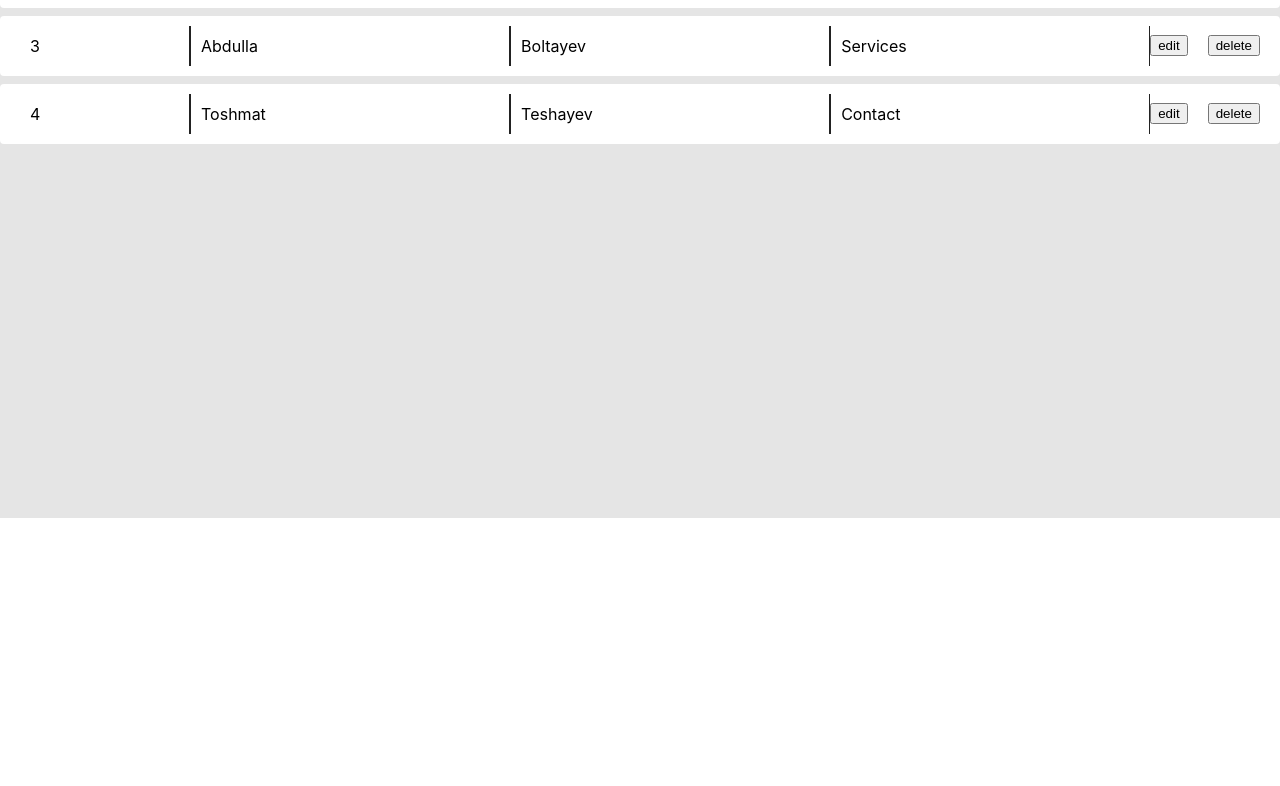
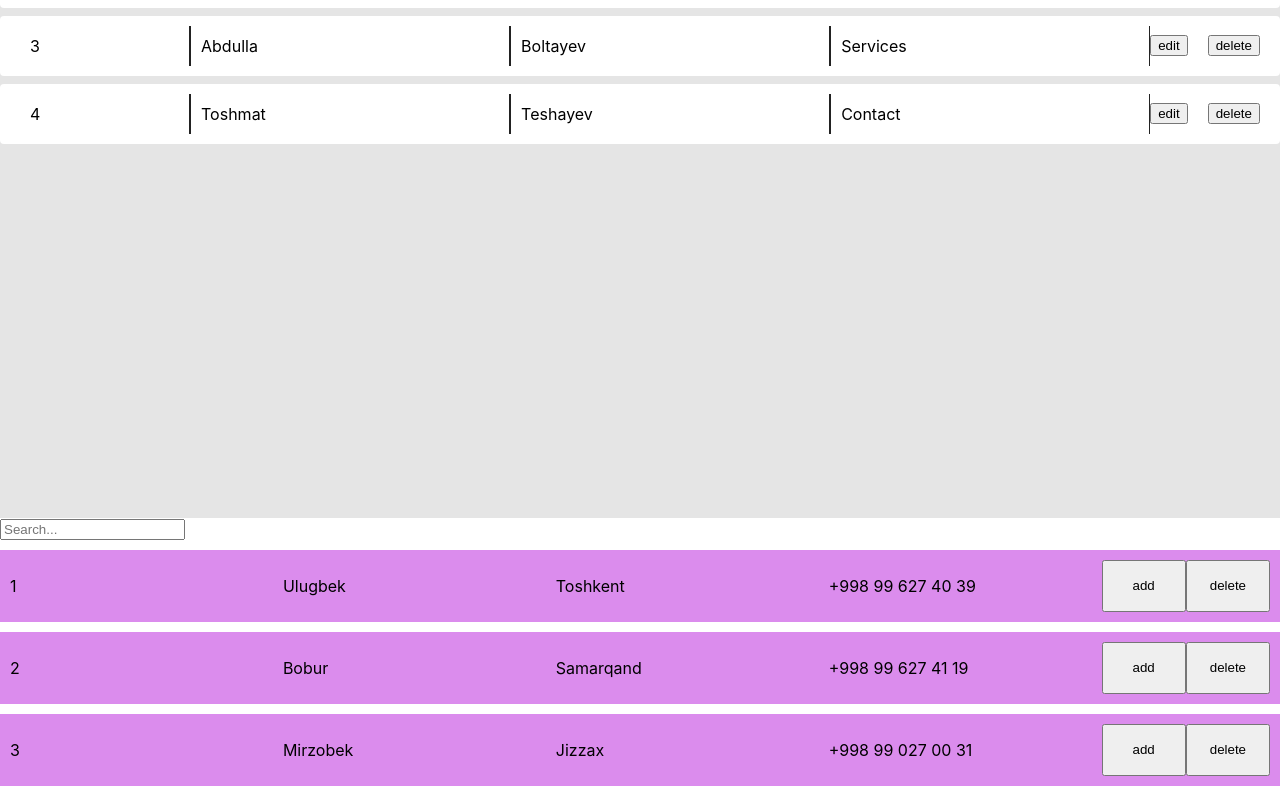
Before and after one commit to Ulugbek01/new-project-test, a React (Create React App) app: page / in a window 1280 px wide. Shown: the part 751-1537 px from the top of the page. Before the commit the page ends 1269 px from the top, so only its background shows below. Built offline with nearby package versions, Linux system fonts and the light colour scheme.

Commit message:
React Hooks delete and search function

```diff
--- a/src/App.js
+++ b/src/App.js
@@ -2,6 +2,7 @@ import React, { Component } from "react";
 import Buyurtmalar from "./components/Buyurtmalar";
 import Mahsulotlar from "./components/Mahsulotlar";
 import Xodimlar from "./components/Xodimlar";
+import { Mijozlar } from "./components/Mijozlar";
 export default class App extends Component {
   render() {
     return (
@@ -9,6 +10,7 @@ export default class App extends Component {
         <Xodimlar />
         <Buyurtmalar />
         <Mahsulotlar />
+        <Mijozlar />
       </div>
     );
   }
--- /dev/null
+++ b/src/components/Mijozlar/Card/index.jsx
@@ -0,0 +1,15 @@
+import React from 'react';
+import { UsersCard } from './style';
+
+export const Card = ({value, onDelete}) => {
+  return <div>
+            <UsersCard>
+                <p>{value.id}</p>
+                <p>{value.name}</p>
+                <p>{value.location}</p>
+                <p>{value.tel}</p>
+                <button>add</button>
+                <button onClick={()=>onDelete(value.id)}>delete</button>
+            </UsersCard>
+        </div>;
+};
--- /dev/null
+++ b/src/components/Mijozlar/Card/style.js
@@ -0,0 +1,16 @@
+import styled from "styled-components";
+
+export const UsersCard = styled.div`
+  display: flex;
+  background-color: #db8ced;
+  padding: 10px;
+  margin-top: 10px;
+  & > p {
+    flex: 4;
+  }
+
+  & > button {
+    flex: 1;
+    cursor: pointer;
+  }
+`;
--- /dev/null
+++ b/src/components/Mijozlar/index.jsx
@@ -0,0 +1,27 @@
+import React,{useState} from 'react';
+import { Card } from './Card';
+import { students } from '../../utils/students';
+
+
+export const Mijozlar = () => {
+    const [data, setData] = useState(students);
+
+    const onDelete = (id) => {
+        let newData = data.filter((value)=> value.id !== id);
+        setData(newData);
+        // alert(id);
+    }
+
+    const getData = ({target})=> {
+      let newData1 = data.filter((value)=> value.name.includes(target.value));
+        setData(newData1);
+    }
+  return (
+    <div>
+        <input type="text" placeholder='Search...' onChange={getData} />
+        {data.map((value)=>
+            <Card value={value} key={value.id} onDelete={onDelete}/>
+        )}
+    </div>
+  )
+};
--- a/src/components/Xodimlar/index.jsx
+++ b/src/components/Xodimlar/index.jsx
@@ -9,15 +9,17 @@ const Hooks = ()=> {
     const [tel, setTel] = useState('');
 
     const getName =({target})=> {
-        console.log(target.value);
-        setName(target.value);
+        // console.log(target.name);
+        setName(
+            target.value
+          );
     }
     const getLocation =({target})=> {
-        console.log(target.value);
+        // console.log(target.value);
         setLocation(target.value);
     }
     const getTel =({target})=> {
-        console.log(target.value);
+        // console.log(target.value);
         setTel(target.value);
     }
     const Add = ()=> {
```
Also changed, not shown: src/components/Mijozlar/style.js (added).
